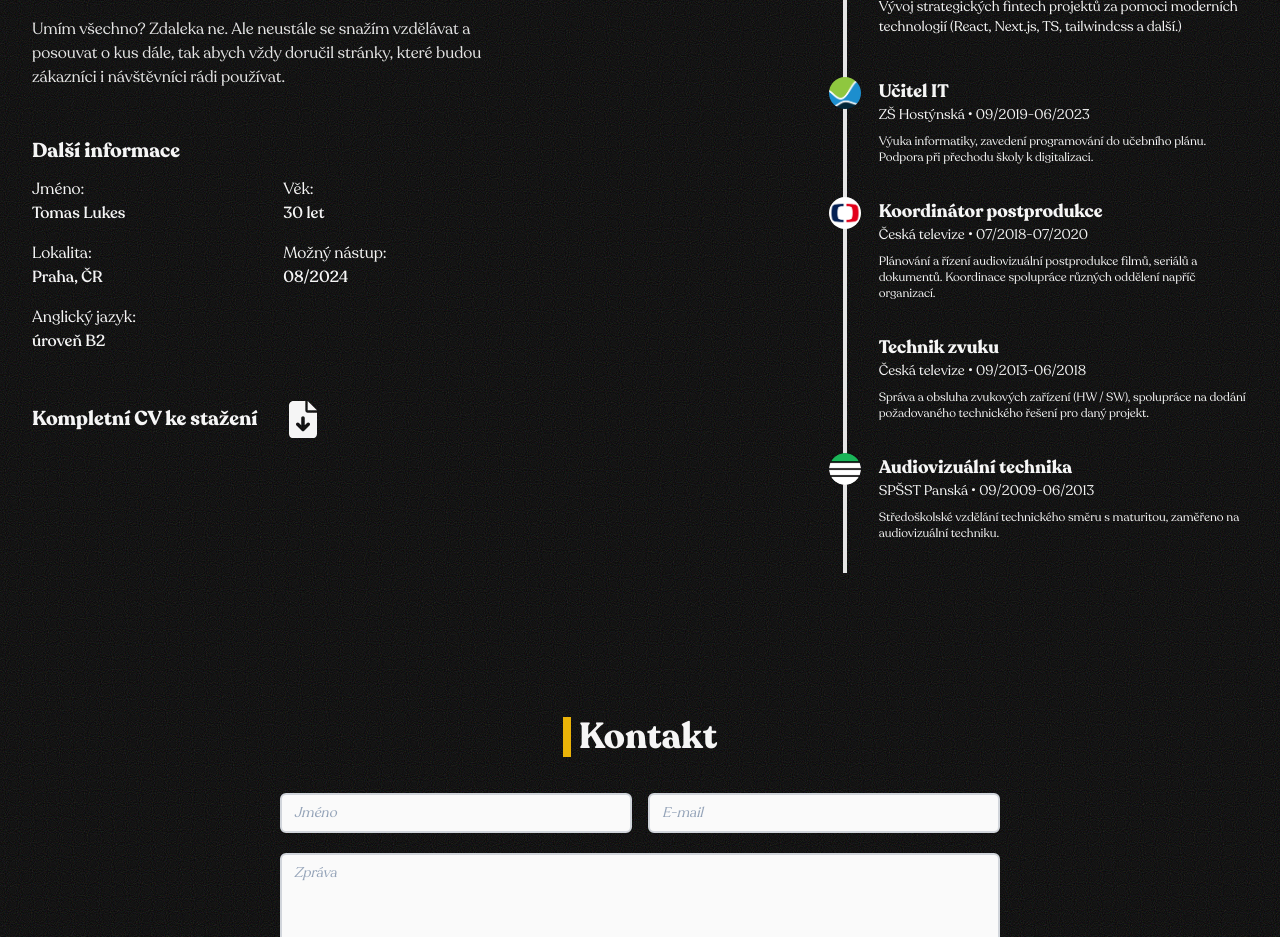
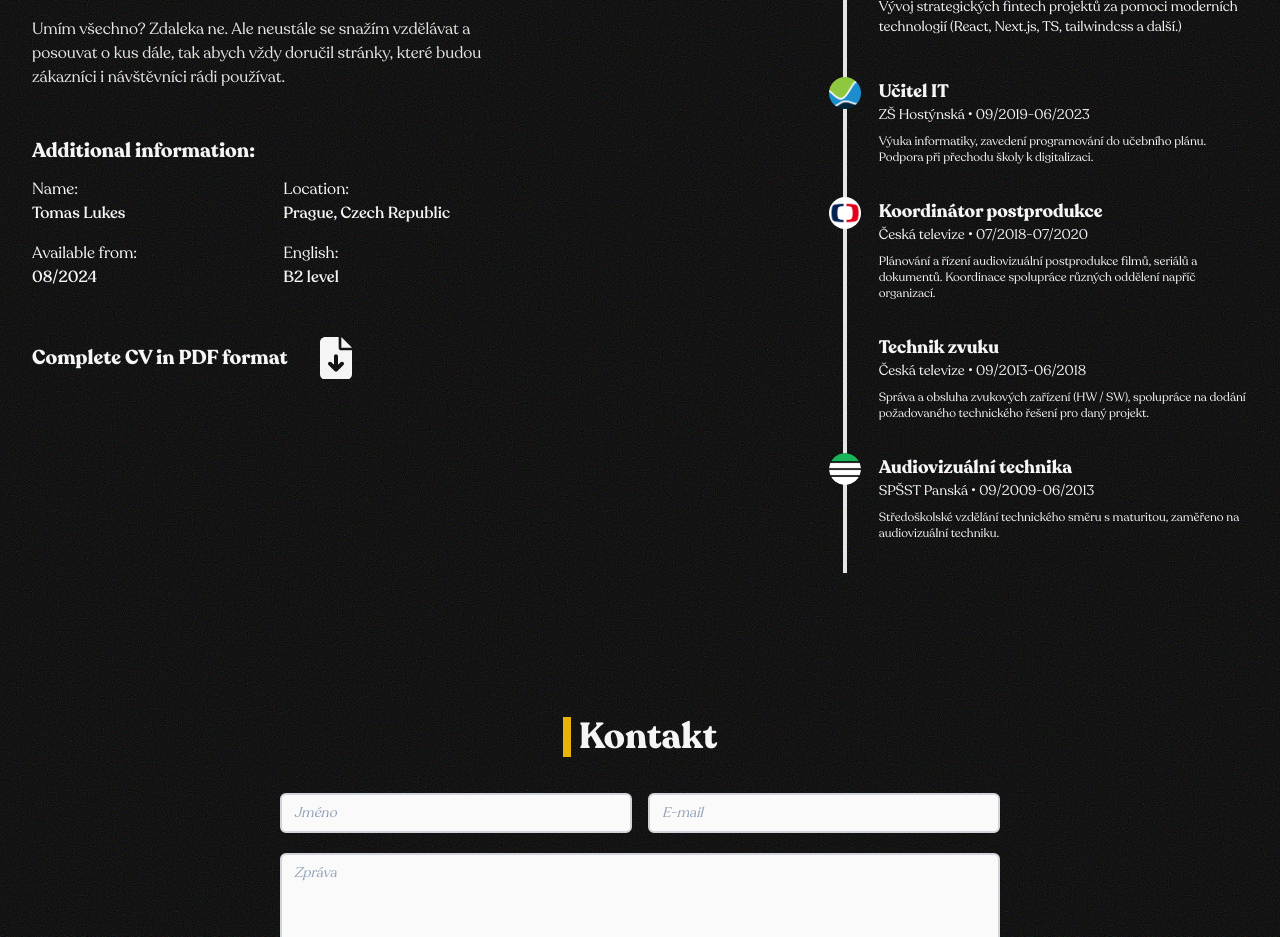
Before and after one commit to TomasLukes/portfolio-next, a Next.js app: page / in a window 1280 px wide. Shown: the part 1780-2717 px from the top of the page. Built offline with nearby package versions, Linux system fonts and the light colour scheme.

Commit message:
add: Bio code clean up

```diff
--- a/app/components/Bio/data.ts
+++ b/app/components/Bio/data.ts
@@ -5,9 +5,8 @@ export interface IBioData {
 }
 
 export const bioData: IBioData[] = [
-    {label: "Jméno:", value: "Tomas Lukes"},
-    {label: "Věk:", value: "30 let"},
-    {label: "Lokalita:", value: "Praha, ČR"},
-    {label: "Možný nástup:", value: "08/2024"},
-    {label: "Anglický jazyk:", value: "úroveň B2"}
+    {label: "Name:", value: "Tomas Lukes"},
+    {label: "Location:", value: "Prague, Czech Republic"},
+    {label: "Available from:", value: "08/2024"},
+    {label: "English:", value: "B2 level"}
 ]
--- a/app/components/Bio/index.tsx
+++ b/app/components/Bio/index.tsx
@@ -1,4 +1,7 @@
 import { ReactElement } from "react"
+import Link from "next/link"
+
+import Icons from "@/components/Icons"
 
 import { bioData } from "@/components/Bio/data"
 
@@ -6,7 +9,7 @@ const Bio = (): ReactElement => {
   return (
     <div className="">
       <h5 className="text-lg md:text-xl font-semibold mb-1 md:mb-3">
-        Další informace
+        Additional information:
       </h5>
       <div className="md:w-3/5 grid grid-cols-2 gap-4 pb-8 md:pb-12">
         {bioData.map(({label, value}) => {
@@ -20,13 +23,11 @@ const Bio = (): ReactElement => {
       </div>
       <div className="md:w-3/5 flex items-center gap-6 md:gap-8">
         <h5 className="text-lg md:text-xl font-semibold">
-          Kompletní CV ke stažení
+          Complete CV in PDF format
         </h5>
-        <a href="https://github.com/TomasLukes/portfolio-page/raw/main/public/assets/CV_Tomas_Lukes.pdf" download>
-          <svg className="w-6 md:w-7 fill-neutral-100 hover:fill-yellow-500" xmlns="http://www.w3.org/2000/svg" viewBox="0 0 384 512">
-            <path d="M64 0C28.7 0 0 28.7 0 64V448c0 35.3 28.7 64 64 64H320c35.3 0 64-28.7 64-64V160H256c-17.7 0-32-14.3-32-32V0H64zM256 0V128H384L256 0zM216 232V334.1l31-31c9.4-9.4 24.6-9.4 33.9 0s9.4 24.6 0 33.9l-72 72c-9.4 9.4-24.6 9.4-33.9 0l-72-72c-9.4-9.4-9.4-24.6 0-33.9s24.6-9.4 33.9 0l31 31V232c0-13.3 10.7-24 24-24s24 10.7 24 24z"/>
-          </svg>
-        </a>
+        <Link href="./assets/files/CV_Tomas_Lukes.pdf" download target="_blank">
+          {Icons.socials.downloadPDF}
+        </Link>
       </div>
     </div>
   )
```
